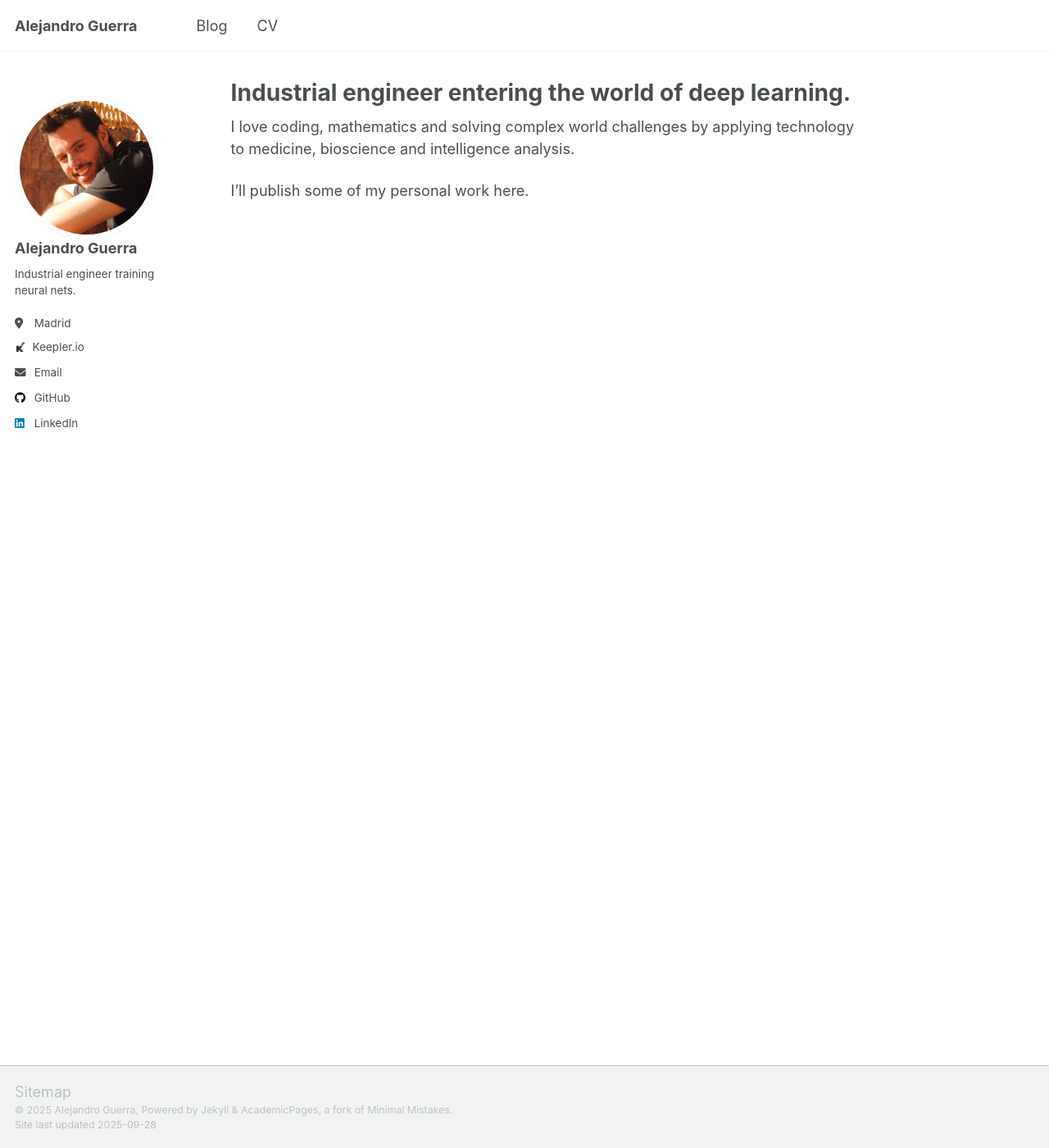
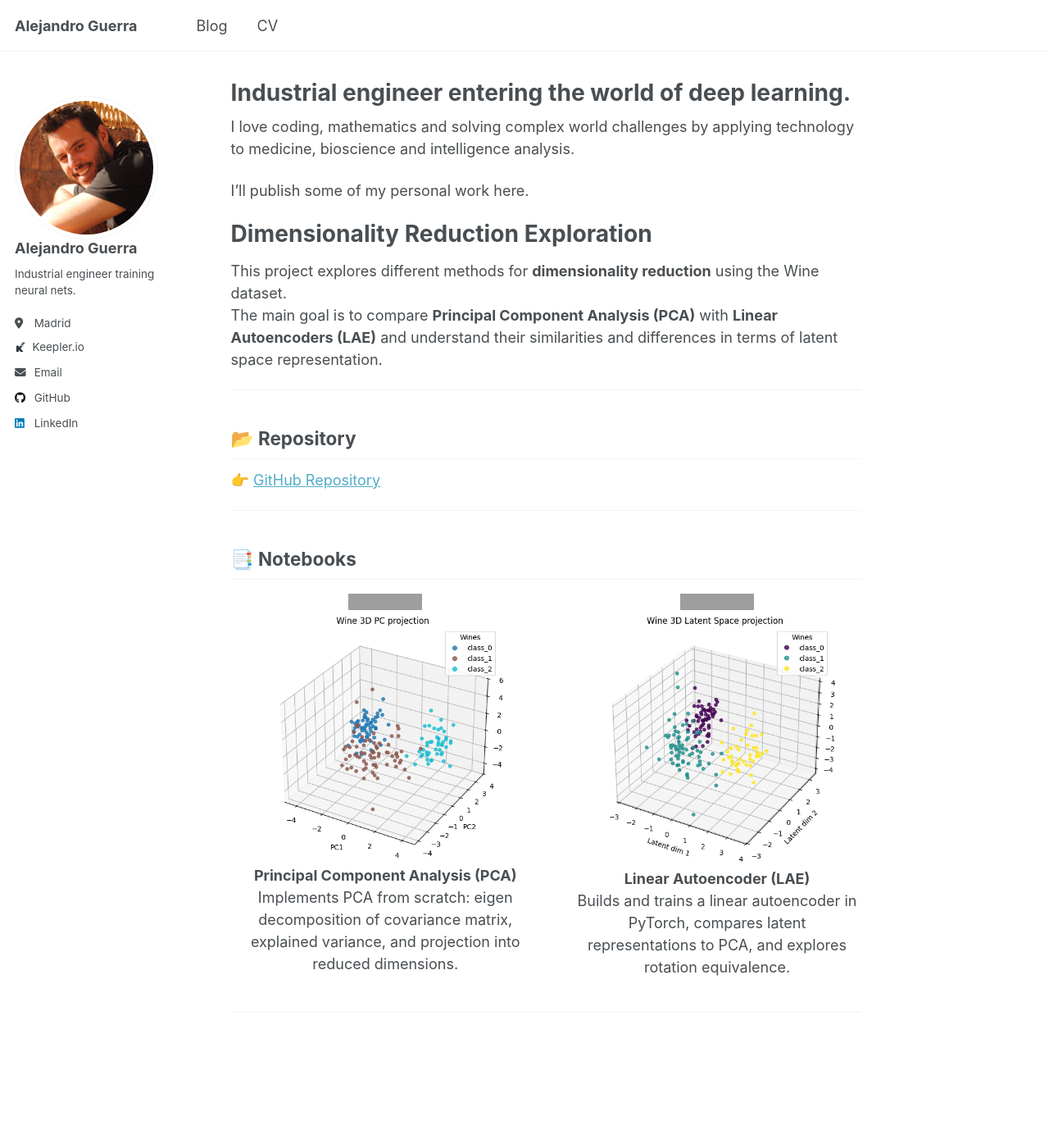
Before and after one commit to aguerra09/alejandroguerra.es, a Jekyll site: the page built from site/_pages/about.md, in a window 1280 px wide and 1400 px high. Shown: the whole window at 82% size. Built offline with Jekyll 4.4.1, drawn with Linux system fonts in a browser that asks for light colours; a script that is not in the unit is left out; grey boxes are pictures that could not be loaded.

Commit message:
feat: add first project

```diff
--- a/site/_pages/about.md
+++ b/site/_pages/about.md
@@ -10,3 +10,43 @@ redirect_from:
 I love coding, mathematics and solving complex world challenges by applying technology to medicine, bioscience and intelligence analysis.
 
 I’ll publish some of my personal work here.
+
+
+# Dimensionality Reduction Exploration
+
+This project explores different methods for **dimensionality reduction** using the Wine dataset.
+The main goal is to compare **Principal Component Analysis (PCA)** with **Linear Autoencoders (LAE)** and understand their similarities and differences in terms of latent space representation.
+
+---
+
+## 📂 Repository
+👉 [GitHub Repository](https://github.com/aguerra09/dimensionality-reduction)
+
+---
+
+## 📑 Notebooks
+
+<div style="display: flex; justify-content: space-around; align-items: flex-start; gap: 40px;">
+
+  <div align="center">
+    <a href="https://github.com/aguerra09/dimensionality-reduction/blob/main/PCA_Wine.ipynb">
+      <img src="https://img.shields.io/badge/Open-PCA%20Notebook-blue?logo=jupyter" alt="PCA Notebook"><br>
+      <img src="https://alejandroguerra.es/images/PCA_Wine.png" alt="PCA Plot" width="300">
+    </a>
+    <p><b>Principal Component Analysis (PCA)</b><br>
+    Implements PCA from scratch: eigen decomposition of covariance matrix, explained variance, and projection into reduced dimensions.</p>
+  </div>
+
+  <div align="center">
+    <a href="https://github.com/aguerra09/dimensionality-reduction/blob/main/LAE_Wine.ipynb">
+      <img src="https://img.shields.io/badge/Open-LAE%20Notebook-orange?logo=pytorch" alt="LAE Notebook"><br>
+      <img src="https://alejandroguerra.es/images/LAE_Wine.png" alt="LAE Plot" width="300">
+    </a>
+    <p><b>Linear Autoencoder (LAE)</b><br>
+    Builds and trains a linear autoencoder in PyTorch, compares latent representations to PCA, and explores rotation equivalence.</p>
+  </div>
+
+</div>
+
+
+---
```
Also changed, not shown: site/images/LAE_Wine.png (added), site/images/PCA_Wine.png (added).
